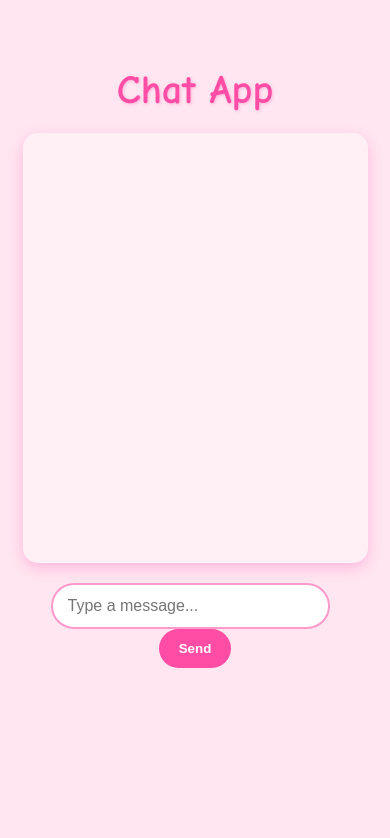
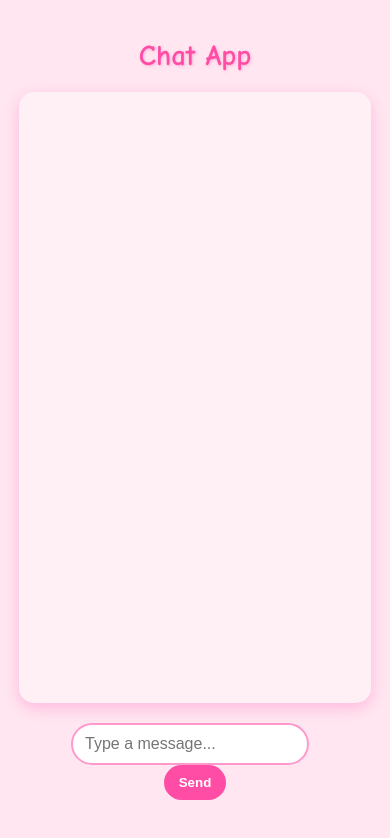
Before and after one commit to shanurana2331/Chatbox, a plain HTML site: page index.html in a window 390 px wide. Drawn offline with Linux system fonts and the light colour scheme; no server answers.

Commit message:
Update style.css

```diff
--- a/style.css
+++ b/style.css
@@ -4,15 +4,16 @@ body {
   display: flex;
   flex-direction: column;
   align-items: center;
-  padding: 40px 20px;
+  padding: 20px;
   margin: 0;
 }
 
 h1 {
   color: #ff4da6;
   margin-bottom: 20px;
-  font-size: 2.5em;
+  font-size: 2em;
   text-shadow: 1px 1px 3px #ffb3d9;
+  text-align: center;
 }
 
 #chat-box {
@@ -23,10 +24,10 @@ h1 {
   border-radius: 15px;
   padding: 15px;
   overflow-y: auto;
-  box-shadow: 0 5px 15px rgba(255, 0, 150, 0.2);
   display: flex;
   flex-direction: column-reverse; /* latest messages on top */
   margin-bottom: 20px;
+  box-shadow: 0 5px 15px rgba(255, 0, 150, 0.2);
 }
 
 #chat-box p {
@@ -41,7 +42,7 @@ h1 {
 }
 
 #message-input {
-  width: 70%;
+  width: 65%;
   max-width: 350px;
   padding: 12px 15px;
   border-radius: 25px;
@@ -73,3 +74,26 @@ button:hover {
   transform: scale(1.05);
   box-shadow: 0 5px 10px rgba(255,26,117,0.3);
 }
+
+/* Responsive Design */
+@media only screen and (max-width: 600px) {
+  #chat-box {
+    width: 95%;        /* occupy more screen space */
+    height: 70vh;      /* taller chat box on phone */
+    padding: 10px;
+  }
+
+  #message-input {
+    width: 60%;
+    font-size: 1em;
+    padding: 10px 12px;
+  }
+
+  button {
+    padding: 10px 15px;
+  }
+
+  h1 {
+    font-size: 1.8em;
+  }
+}
```
